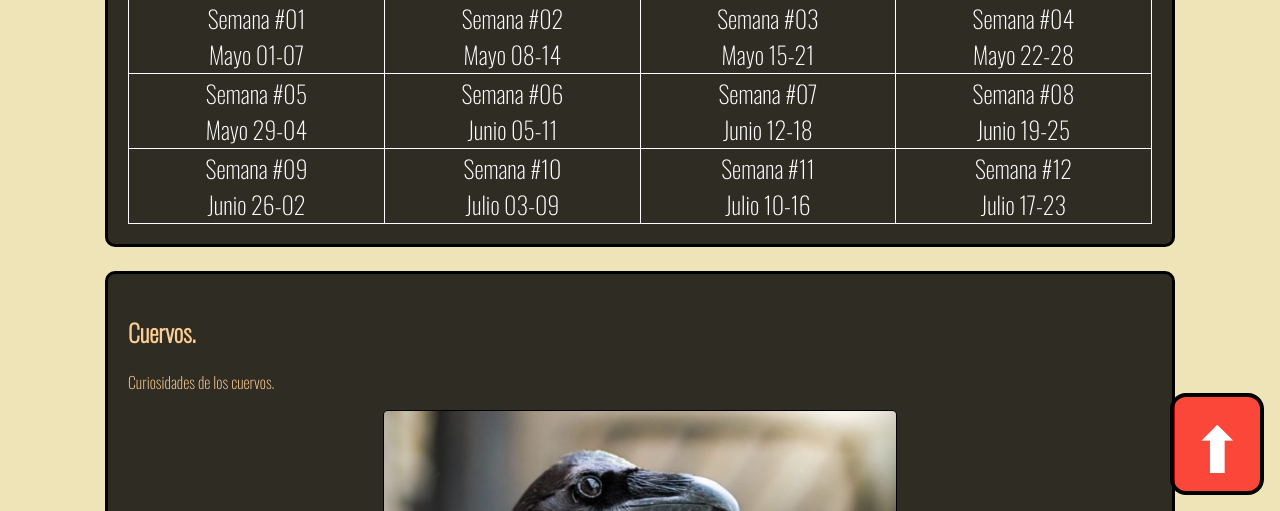
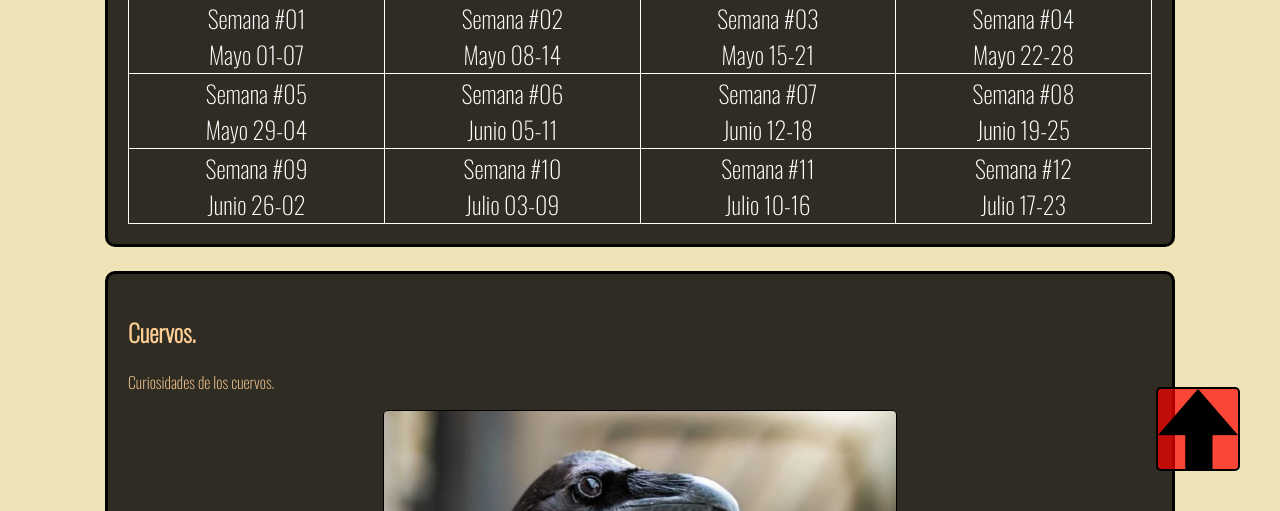
Before and after one commit to Khoranos/khoranos.github.io, a plain HTML site: page blog.html in a window 1280 px wide. Shown: the part 289-800 px from the top of the page. Drawn offline with nearby package versions, Linux system fonts and the light colour scheme.

Commit message:
boton de subir
a ver si ya se arregla esta cosa

```diff
--- a/blog.html
+++ b/blog.html
@@ -68,12 +68,11 @@
     </article>
     <br>
   </section>
- <!-- Footer -->
- <footer class="footer">
-  <p><em>Copyright 2022.</em></p>
-</footer>
-<br>
-<!-- UP -->
-<a id="up" href="#header">⬆</a>
+  <!-- Footer -->
+  <footer class="footer">
+    <p><em>Copyright 2022.</em></p>
+  </footer>
+  <!-- UP -->
+  <a href="#header"><img id="i-up" src="img/up.png" alt="UP"></a>
 </body>
 </html>
--- a/css/style.css
+++ b/css/style.css
@@ -108,7 +108,7 @@ td.table:hover {
   background-color: #ff808080;
 }
 table {
-  font-size: 1.5em;
+  font-size: 1.5rem;
 }
 /* Animation */
 .header:hover, .post-index:hover, .post:hover, .footer:hover {
@@ -116,13 +116,12 @@ table {
   box-shadow: 5px 5px 5px #ff000080;
 }
 /* UP */
-#up {
-  font-size: 64px;
-  border: 4px solid #000000;
-  border-radius: 16px;
-  padding: 0px 16px;
-  background-color: #ff0000b0;
+#i-up {
   position: fixed;
-  bottom: 16px;
-  right: 16px;
+  right: 2.5rem;
+  bottom: 2.5rem;
+  width: 5rem;
+  border: 2px solid #000000;
+  border-radius: 5px;
+  background-color: #ff0000b2;
 }
```
Also changed, not shown: index.html (+1 -2 lines), img/up.png (added).
